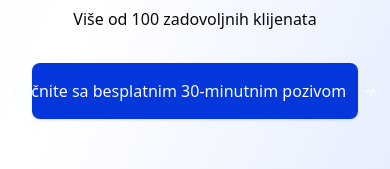
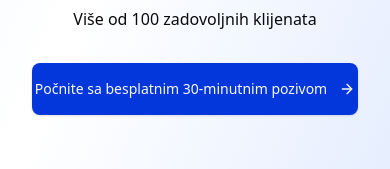
Before and after one commit to zatezalo/tatjana, a Next.js app: page /sr in a window 390 px wide. Shown: the part 803-972 px from the top of the page. Built offline with nearby package versions, Linux system fonts and the light colour scheme.

Commit message:
[App] Revise button text for consultation scheduling, adjust button sizes, and refine layout in Hero and FinalCTA components for improved user experience

```diff
--- a/src/components/layout/sr/Header.tsx
+++ b/src/components/layout/sr/Header.tsx
@@ -108,7 +108,7 @@ export default function Header() {
               <div className="px-4 pt-2">
                 <Button asChild className="w-full">
                   <Link href="/sr/book" onClick={() => setIsMenuOpen(false)}>
-                    Zakazite konsultaciju
+                    Zakažite konsultaciju
                   </Link>
                 </Button>
               </div>
--- a/src/components/sections/Hero.tsx
+++ b/src/components/sections/Hero.tsx
@@ -1,5 +1,5 @@
 import { Button } from "@/components/ui/button";
-import { ArrowRight, BarChart3, Clock, DollarSign, Users } from "lucide-react";
+import { ArrowRight, BarChart3, Clock, DollarSign } from "lucide-react";
 import Link from "next/link";
 
 export default function Hero() {
--- a/src/components/sections/sr/FinalCTA.tsx
+++ b/src/components/sections/sr/FinalCTA.tsx
@@ -360,7 +360,7 @@ export default function FinalCTA() {
               <p className="text-foreground mb-6">
                 Preskočite formular i zakazite besplatnu konsultaciju direktno
               </p>
-              <Button asChild size="lg" className="text-lg px-8 py-6 h-auto">
+              <Button asChild size="lg" className="text-sm md:text-lg px-8 py-6 h-auto">
                 <Link href="/sr/book">
                   Zakažite besplatnu konsultaciju
                   <ArrowRight className="ml-2 w-5 h-5" />
--- a/src/components/sections/sr/Hero.tsx
+++ b/src/components/sections/sr/Hero.tsx
@@ -72,11 +72,11 @@ export default function Hero() {
             <Button
               asChild
               size="lg"
-              className="text-base sm:text-lg px-6 sm:px-8 py-4 sm:py-6 h-auto w-full sm:w-auto"
+              className="text-sm sm:text-lg px-6 sm:px-8 py-4 sm:py-6 h-auto w-full sm:w-auto"
             >
               <Link href="/sr/book">
                 Počnite sa besplatnim 30-minutnim pozivom
-                <ArrowRight className="ml-2 w-4 h-4 sm:w-5 sm:h-5" />
+                <ArrowRight className="ml-1 w-4 h-4 sm:w-5 sm:h-5" />
               </Link>
             </Button>
             {/* <Button
```
